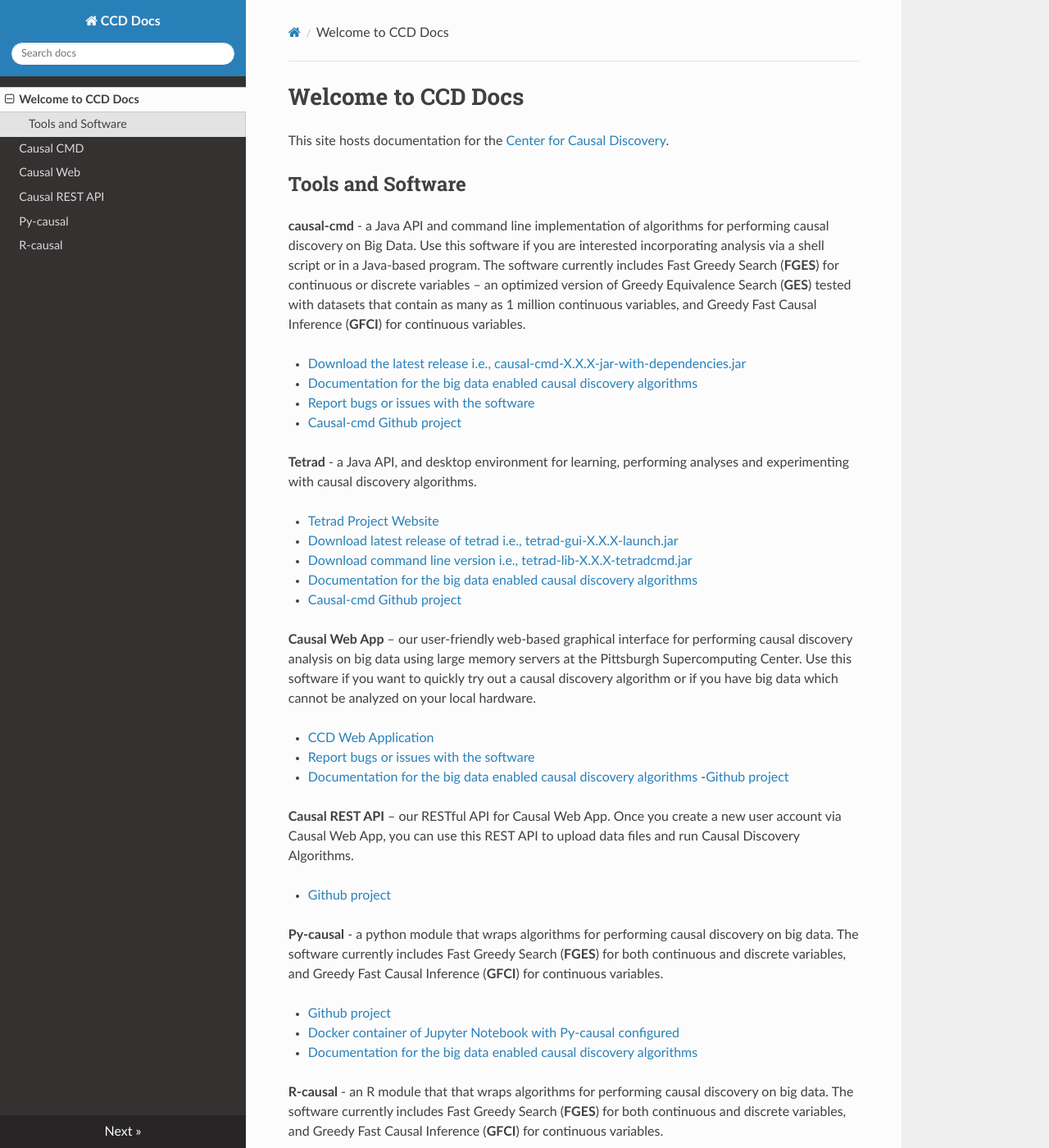
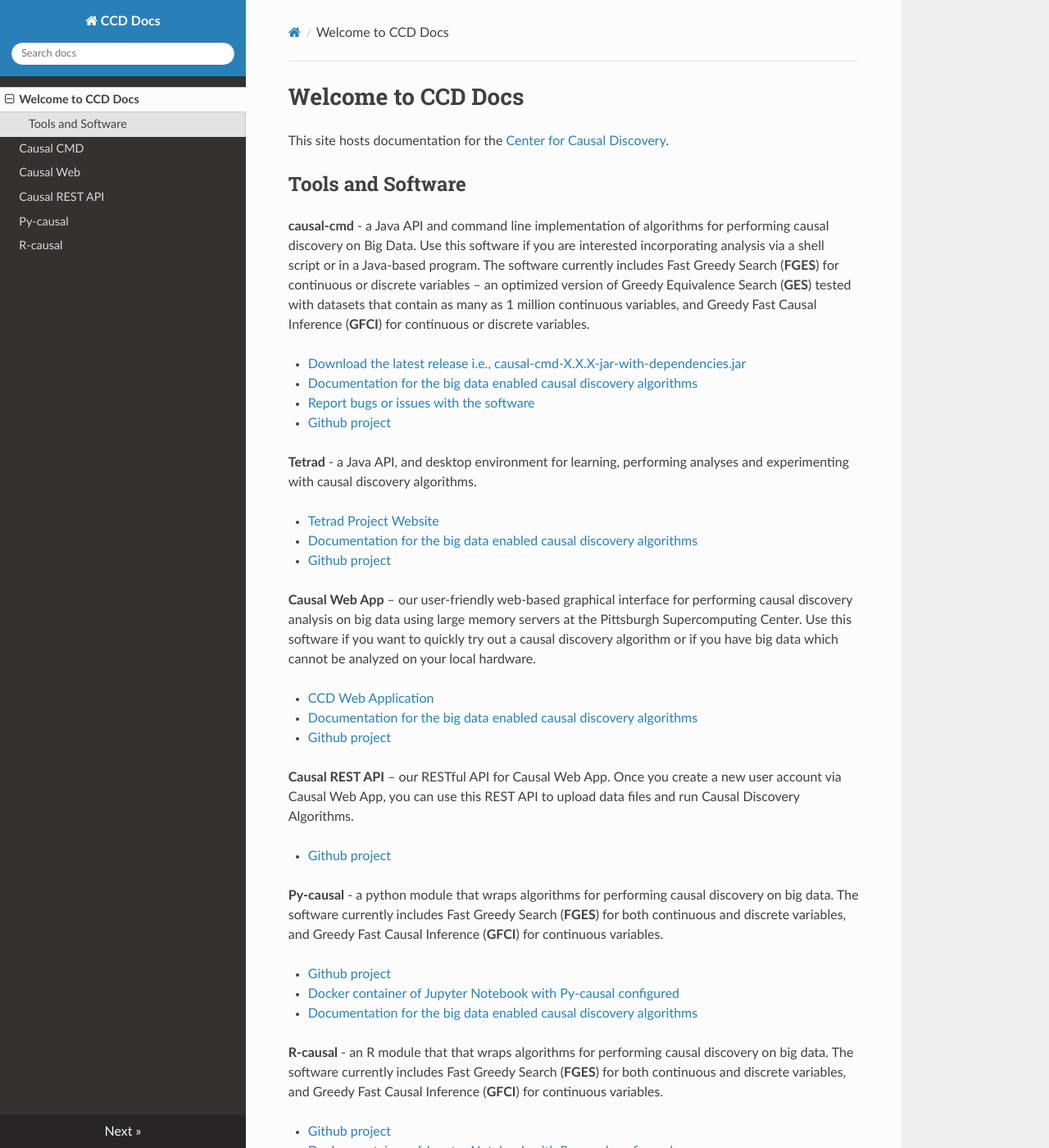
Before and after one commit to bd2kccd/bd2kccd.github.io, an MkDocs documentation site: the page built from docs_src/index.md, in a window 1280 px wide and 1400 px high. Shown: the whole window at 82% size. Built offline with MkDocs 1.6.1, drawn with Linux system fonts in a browser that asks for light colours; nearby versions of some CDN libraries; old or Windows-style settings are respelled for this version of MkDocs.

Commit message:
Updated index page

```diff
--- a/docs_src/index.md
+++ b/docs_src/index.md
@@ -4,27 +4,24 @@
 
 ## Tools and Software
 
-**causal-cmd** - a Java API and command line implementation of algorithms for performing causal discovery on Big Data. Use this software if you are interested incorporating analysis via a shell script or in a Java-based program. The software currently includes Fast Greedy Search (**FGES**) for continuous or discrete variables – an optimized version of Greedy Equivalence Search (**GES**) tested with datasets that contain as many as 1 million continuous variables, and Greedy Fast Causal Inference (**GFCI**) for continuous variables.
+**causal-cmd** - a Java API and command line implementation of algorithms for performing causal discovery on Big Data. Use this software if you are interested incorporating analysis via a shell script or in a Java-based program. The software currently includes Fast Greedy Search (**FGES**) for continuous or discrete variables – an optimized version of Greedy Equivalence Search (**GES**) tested with datasets that contain as many as 1 million continuous variables, and Greedy Fast Causal Inference (**GFCI**) for continuous or discrete variables.
 
 - [Download the latest release i.e., causal-cmd-X.X.X-jar-with-dependencies.jar](https://ccd3.vm.bridges.psc.edu/nexus/content/repositories/releases/edu/cmu/causal-cmd/)
 - [Documentation for the big data enabled causal discovery algorithms](http://www.ccd.pitt.edu/wiki/index.php?title=Algorithm_Documentation)
 - [Report bugs or issues with the software](https://tracker.dbmi.pitt.edu/projects/ccd/issues/new)
-- [Causal-cmd Github project](https://github.com/cmu-phil/tetrad)
+- [Github project](https://github.com/bd2kccd/causal-cmd)
 
 **Tetrad** - a Java API, and desktop environment for learning, performing analyses and experimenting with causal discovery algorithms.
 
 - [Tetrad Project Website](http://www.phil.cmu.edu/tetrad/)
-- [Download latest release of tetrad i.e., tetrad-gui-X.X.X-launch.jar](https://ccd3.vm.bridges.psc.edu/nexus/content/repositories/releases/edu/cmu/tetrad-gui/)
-- [Download command line version i.e., tetrad-lib-X.X.X-tetradcmd.jar](https://ccd3.vm.bridges.psc.edu/nexus/content/repositories/releases/edu/cmu/tetrad-lib/)
 - [Documentation for the big data enabled causal discovery algorithms](http://www.ccd.pitt.edu/wiki/index.php?title=Algorithm_Documentation)
-- [Causal-cmd Github project](https://github.com/cmu-phil/tetrad)
+- [Github project](https://github.com/cmu-phil/tetrad)
 
 **Causal Web App** – our user-friendly web-based graphical interface for performing causal discovery analysis on big data using large memory servers at the Pittsburgh Supercomputing Center. Use this software if you want to quickly try out a causal discovery algorithm or if you have big data which cannot be analyzed on your local hardware.
 
-- [CCD Web Application](https://ccd2.vm.bridges.psc.edu/ccd/login)
-- [Report bugs or issues with the software](https://tracker.dbmi.pitt.edu/projects/ccd/issues/new)
+- [CCD Web Application](https://ccd4.vm.bridges.psc.edu/ccd/login)
 - [Documentation for the big data enabled causal discovery algorithms](http://www.ccd.pitt.edu/wiki/index.php?title=Algorithm_Documentation)
--[Github project](https://github.com/bd2kccd/ccd-web)
+- [Github project](https://github.com/bd2kccd/ccd-web)
 
 **Causal REST API** – our RESTful API for Causal Web App. Once you create a new user account via Causal Web App, you can use this REST API to upload data files and run Causal Discovery Algorithms.
 
```
Also changed, not shown: 2 other files.
